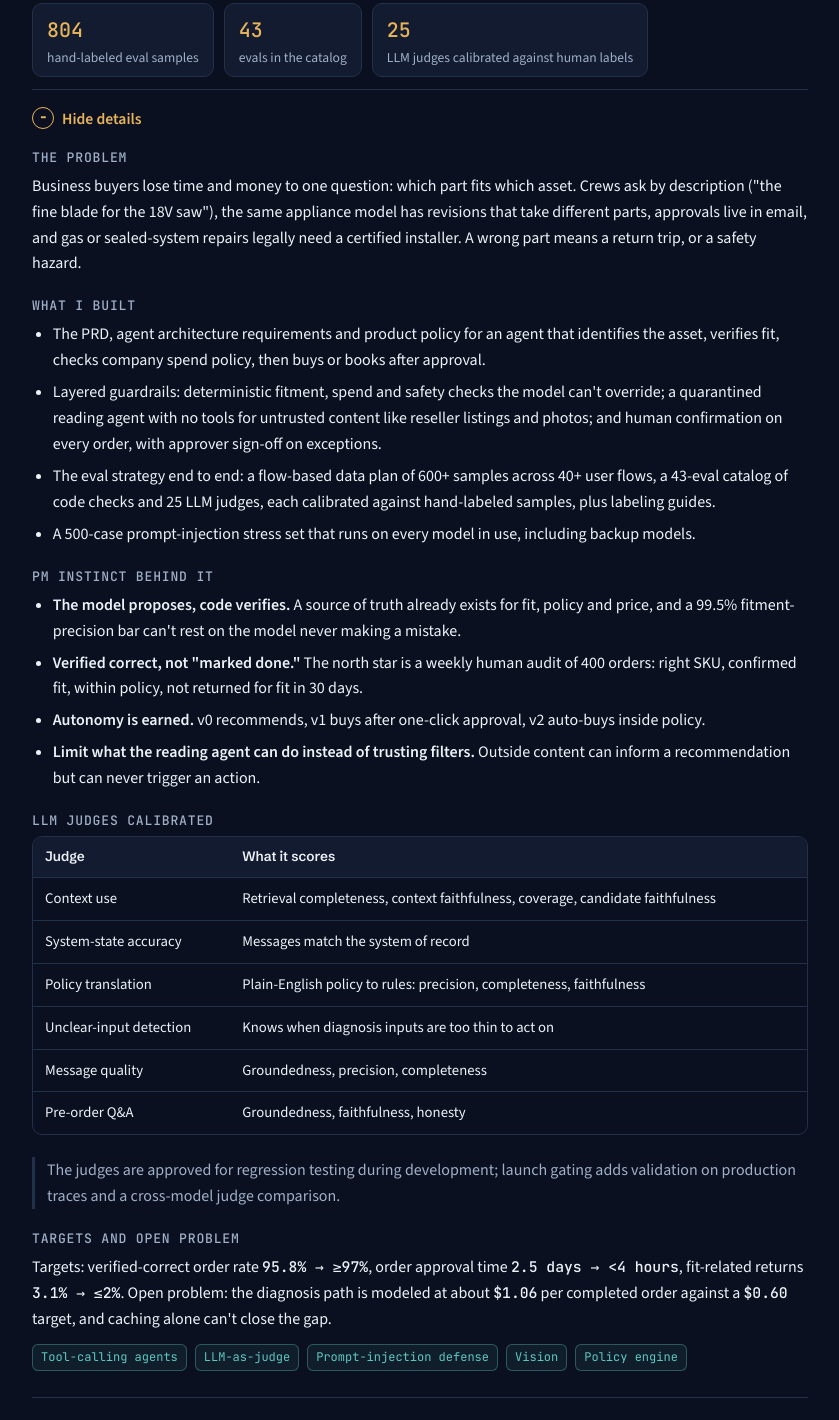
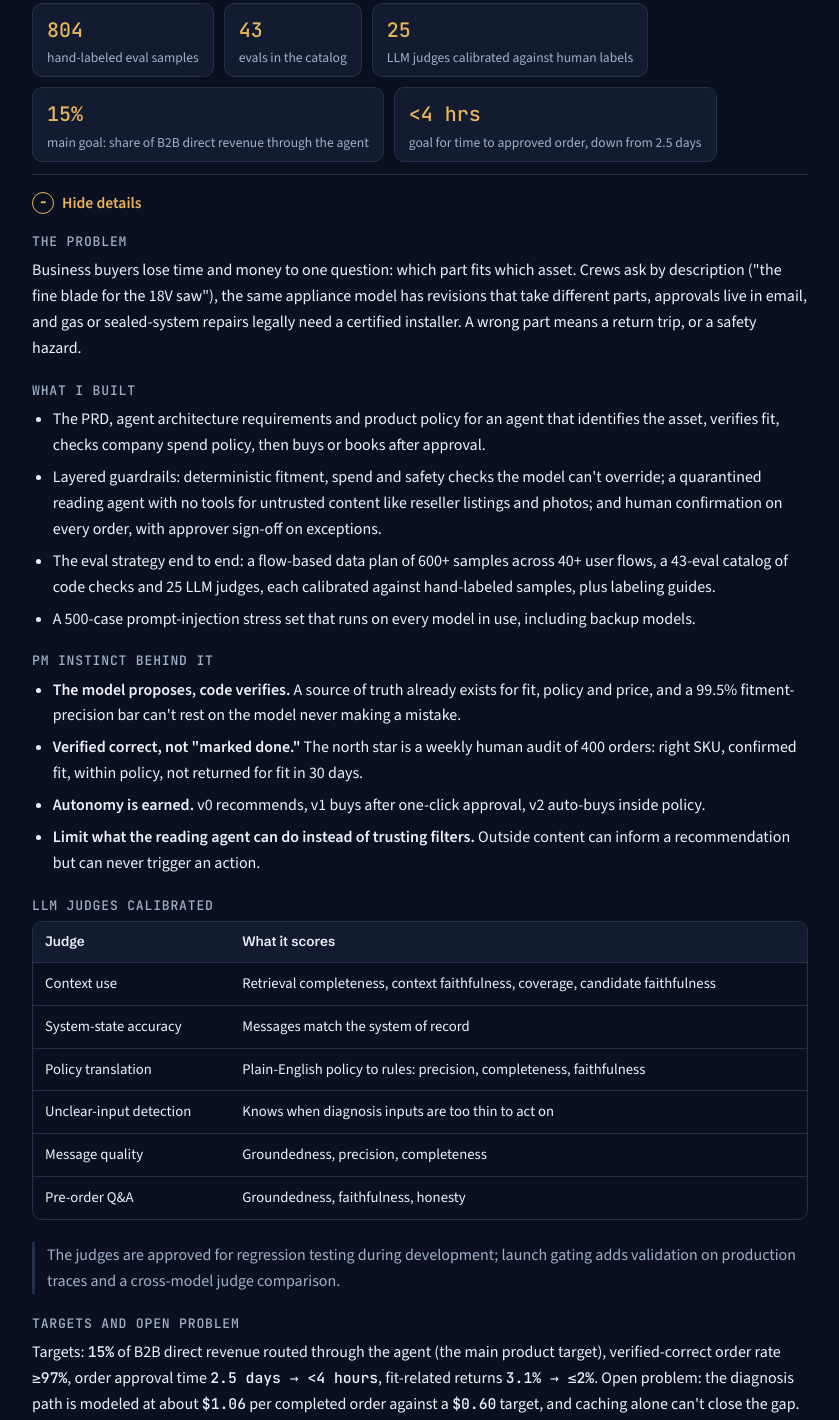
Before and after one commit to arsalangundroo/arsalangundroo.github.io, a plain HTML site: page index.html in a window 1280 px wide. Shown: the part 1450-2870 px from the top of the page, without its empty margins (220-1059 px from the left). Drawn offline with nearby package versions, Linux system fonts and the light colour scheme.

Commit message:
Add files via upload

```diff
--- a/index.html
+++ b/index.html
@@ -170,6 +170,8 @@ footer{border-top:1px solid var(--line);padding:26px 0 40px;color:var(--muted);f
         <div class="metric"><b>804</b><span>hand-labeled eval samples</span></div>
         <div class="metric"><b>43</b><span>evals in the catalog</span></div>
         <div class="metric"><b>25</b><span>LLM judges calibrated against human labels</span></div>
+        <div class="metric"><b>15%</b><span>main goal: share of B2B direct revenue through the agent</span></div>
+        <div class="metric"><b>&lt;4 hrs</b><span>goal for time to approved order, down from 2.5 days</span></div>
       </div>
       <details open>
         <summary><span class="open">Hide details</span><span class="closed">View details</span></summary>
@@ -215,7 +217,7 @@ footer{border-top:1px solid var(--line);padding:26px 0 40px;color:var(--muted);f
           <p class="note">The judges are approved for regression testing during development; launch gating adds validation on production traces and a cross-model judge comparison.</p>
           <div>
             <h4>Targets and Open Problem</h4>
-            <p>Targets: verified-correct order rate <span class="num">95.8% → ≥97%</span>, order approval time <span class="num">2.5 days → &lt;4 hours</span>, fit-related returns <span class="num">3.1% → ≤2%</span>. Open problem: the diagnosis path is modeled at about <span class="num">$1.06</span> per completed order against a <span class="num">$0.60</span> target, and caching alone can't close the gap.</p>
+            <p>Targets: <span class="num">15%</span> of B2B direct revenue routed through the agent (the main product target), verified-correct order rate <span class="num">≥97%</span>, order approval time <span class="num">2.5 days → &lt;4 hours</span>, fit-related returns <span class="num">3.1% → ≤2%</span>. Open problem: the diagnosis path is modeled at about <span class="num">$1.06</span> per completed order against a <span class="num">$0.60</span> target, and caching alone can't close the gap.</p>
           </div>
         </div>
       </details>
```
